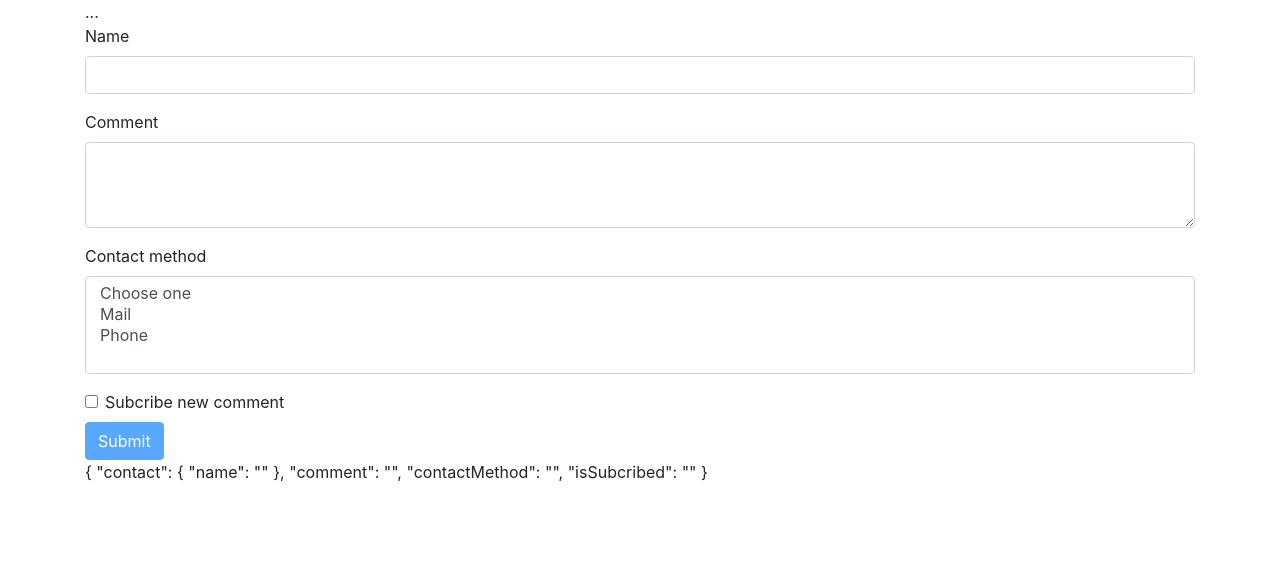
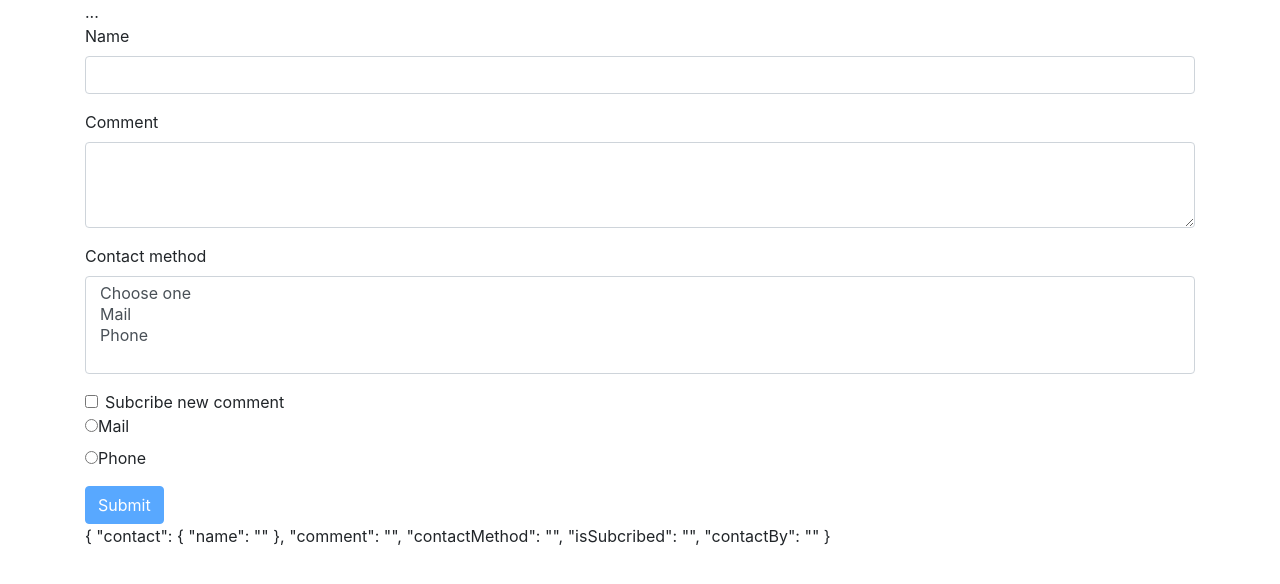
Before and after one commit to no197/angular-training, an Angular app: page / in a window 1280 px wide. Shown: the top 584 px of the page. Built offline with nearby package versions, Linux system fonts and the light colour scheme.

Commit message:
Radio button

```diff
--- a/src/app/forms/forms.component.html
+++ b/src/app/forms/forms.component.html
@@ -67,6 +67,18 @@
         Subcribe new comment
       </label>
     </div>
+
+    <div *ngFor="let item of contactMethod" class="radio">
+      <input
+        ngModel
+        type="radio"
+        name="contactBy"
+        id="contactBy"
+        [value]="item.id"
+      />
+      <label for="contactBy">{{ item.name }}</label>
+    </div>
+
     <button class="btn btn-primary mt-2" [disabled]="!f.valid" type="submit">
       Submit
     </button>
```
